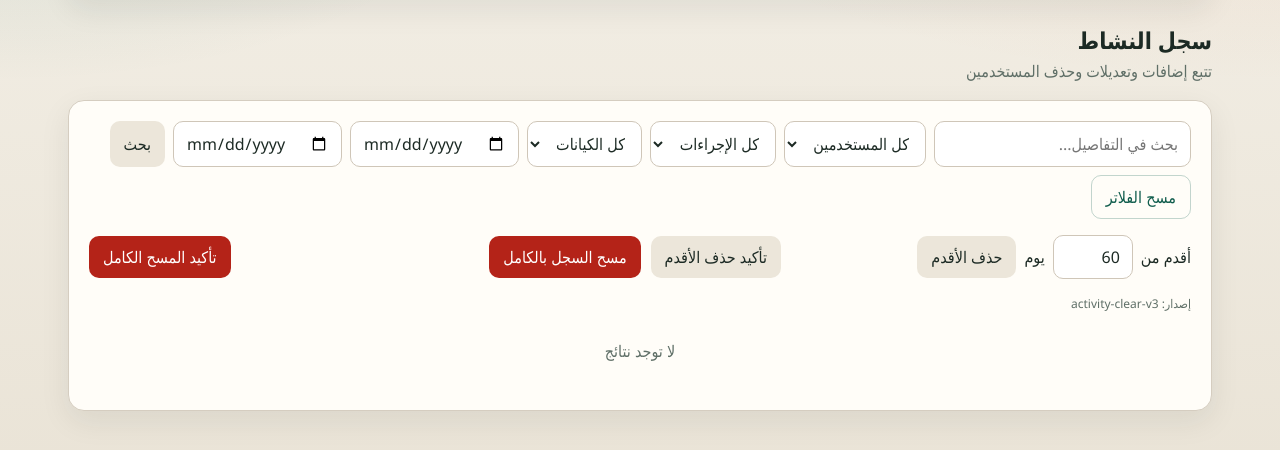
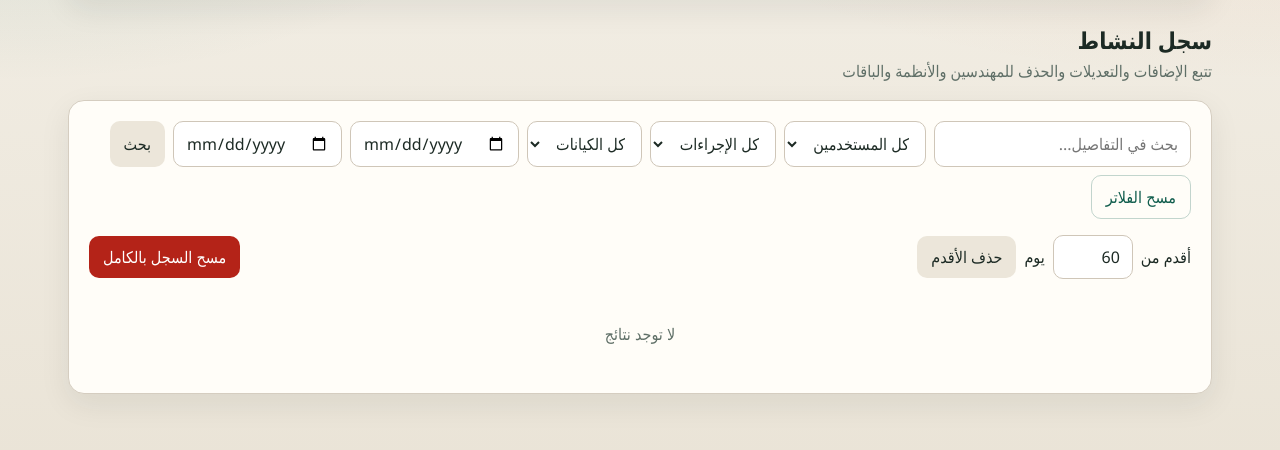
Before and after one commit to asmeal4/EngineerTraining, a FastAPI app: page /activity in a window 1280 px wide. Shown: the part 138-588 px from the top of the page. Run offline with FastAPI, Linux system fonts and the light colour scheme; the visitor is signed in with stand-in values (Sample User, id 1); data comes from the database, SQL or seed files in the repository; data that the repository does not hold is empty.

Commit message:
Simplify activity log clear UI and remove duplicate routes.
Co-authored-by: Cursor <cursoragent@cursor.com>

```diff
--- a/app/main.py
+++ b/app/main.py
@@ -631,7 +631,7 @@ def trash_purge(request: Request, entity: str, item_id: int):
 
 # --- Activity ---
 
-ACTIVITY_BUILD = "activity-clear-v3"
+ACTIVITY_BUILD = "activity-clear-v4"
 
 
 @app.get("/activity", response_class=HTMLResponse)
@@ -670,7 +670,6 @@ def activity_list(
             "actions": services.ACTION_LABELS,
             "entities": services.ENTITY_LABELS,
             "confirm_clear": confirm_clear,
-            "activity_build": ACTIVITY_BUILD,
         },
     )
 
@@ -695,37 +694,6 @@ async def activity_actions(request: Request):
         flash(request, f"تم حذف السجلات الأقدم من {days} يوم ({deleted} سجل)")
     else:
         flash(request, "عملية غير معروفة", "error")
-    return RedirectResponse("/activity", status_code=303)
-
-
-@app.api_route("/activity/clear", methods=["GET", "POST"], response_class=HTMLResponse)
-async def activity_clear(request: Request):
-    if (redir := auth.require_admin(request)):
-        return redir
-    if request.method == "GET":
-        return RedirectResponse("/activity?confirm_clear=all", status_code=303)
-    deleted = services.clear_activity_log()
-    flash(request, f"تم مسح سجل النشاط بالكامل ({deleted} سجل)")
-    return RedirectResponse("/activity", status_code=303)
-
-
-@app.api_route("/activity/clear-older", methods=["GET", "POST"], response_class=HTMLResponse)
-async def activity_clear_older(request: Request):
-    if (redir := auth.require_admin(request)):
-        return redir
-    if request.method == "GET":
-        days = request.query_params.get("days") or "60"
-        return RedirectResponse(
-            f"/activity?confirm_clear=older&days={days}", status_code=303
-        )
-    form = await request.form()
-    raw = (form.get("days") or "60").strip()
-    try:
-        days = max(1, int(raw))
-    except (TypeError, ValueError):
-        days = 60
-    deleted = services.clear_activity_older_than(days)
-    flash(request, f"تم حذف السجلات الأقدم من {days} يوم ({deleted} سجل)")
     return RedirectResponse("/activity", status_code=303)
 
 
--- a/templates/activity.html
+++ b/templates/activity.html
@@ -4,7 +4,7 @@
 <section class="page-head">
   <div>
     <h1>سجل النشاط</h1>
-    <p>تتبع إضافات وتعديلات وحذف المستخدمين</p>
+    <p>تتبع الإضافات والتعديلات والحذف للمهندسين والأنظمة والباقات</p>
   </div>
 </section>
 
@@ -40,7 +40,7 @@
   {% if is_admin %}
   {% if confirm_clear == 'all' %}
   <div class="flash error" style="margin-top:12px">
-    <strong>تأكيد: مسح كل سجل النشاط؟</strong>
+    <strong>تأكيد: مسح كل سجل النشاط؟ لا يمكن التراجع.</strong>
     <div class="actions" style="margin-top:10px">
       <form method="post" action="/activity" style="display:inline">
         <input type="hidden" name="intent" value="clear_all">
@@ -62,26 +62,16 @@
     </form>
   </div>
   {% else %}
-  <div class="toolbar" style="margin-top:8px;gap:10px;flex-wrap:wrap;align-items:center">
-    <form method="post" action="/activity" style="display:flex;gap:8px;align-items:center;flex-wrap:wrap"
-      onsubmit="var d=this.days.value||60; return confirm('حذف سجلات النشاط الأقدم من '+d+' يوم؟');">
-      <input type="hidden" name="intent" value="clear_older">
+  <div class="toolbar" style="margin-top:12px;gap:10px;flex-wrap:wrap;align-items:center">
+    <form method="get" action="/activity" style="display:flex;gap:8px;align-items:center;flex-wrap:wrap;margin:0">
+      <input type="hidden" name="confirm_clear" value="older">
       <label for="days" style="margin:0">أقدم من</label>
       <input id="days" type="number" name="days" min="1" value="60" style="width:5rem">
       <span>يوم</span>
       <button class="btn secondary" type="submit">حذف الأقدم</button>
     </form>
-    <a class="btn secondary" href="/activity?confirm_clear=older&days=60">تأكيد حذف الأقدم</a>
-    <form method="post" action="/activity" style="display:inline"
-      onsubmit="return confirm('مسح كل سجل النشاط؟ لا يمكن التراجع.');">
-      <input type="hidden" name="intent" value="clear_all">
-      <button class="btn danger" type="submit">مسح السجل بالكامل</button>
-    </form>
-    <a class="btn danger" href="/activity?confirm_clear=all">تأكيد المسح الكامل</a>
+    <a class="btn danger" href="/activity?confirm_clear=all">مسح السجل بالكامل</a>
   </div>
-  {% endif %}
-  {% if activity_build %}
-  <p style="margin:8px 0 0;color:var(--muted);font-size:0.75rem">إصدار: {{ activity_build }}</p>
   {% endif %}
   {% endif %}
 
```
Also changed, not shown: templates/activity_clear_confirm.html (deleted, +0 -40 lines), 1 other file.
